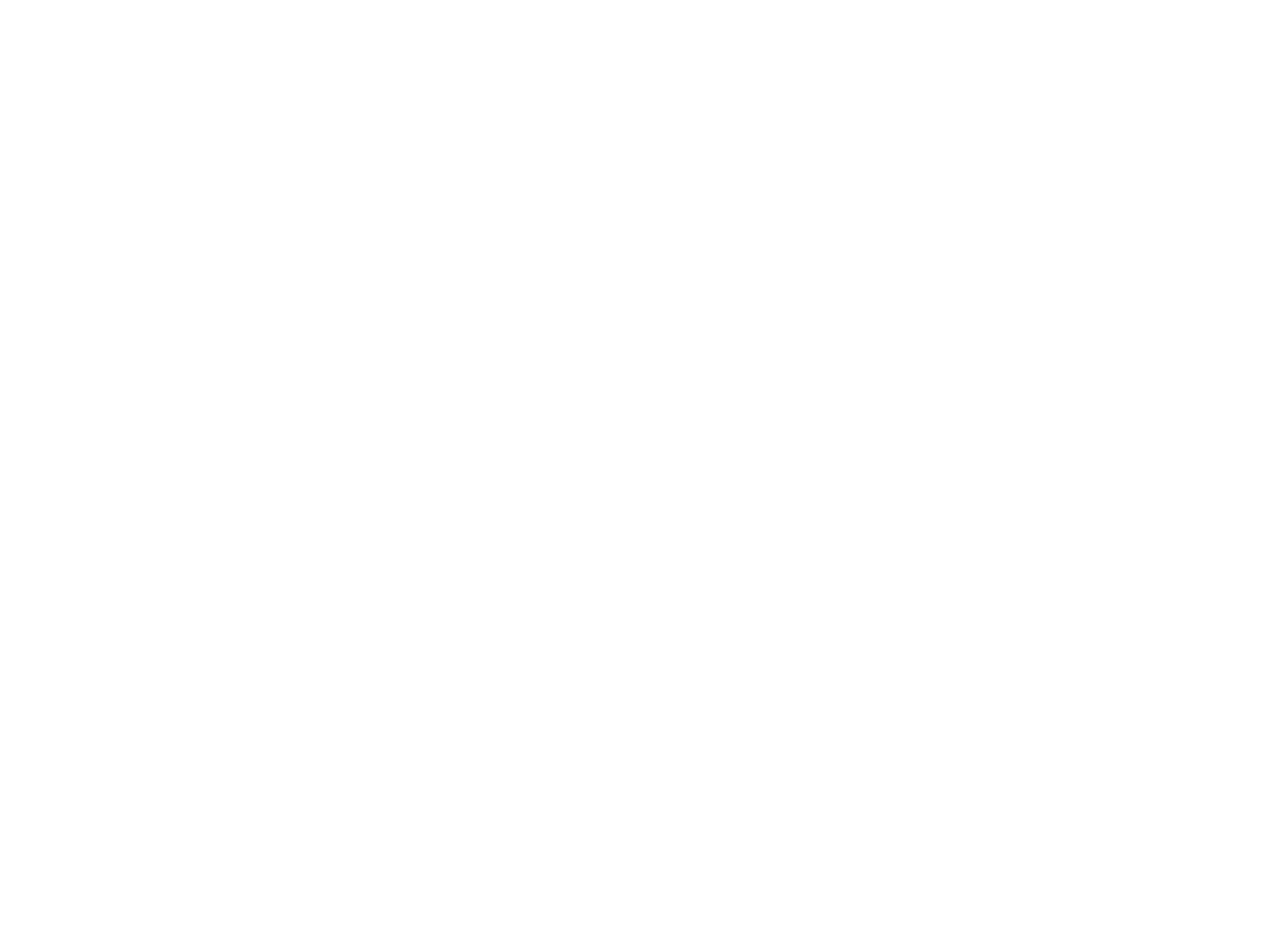
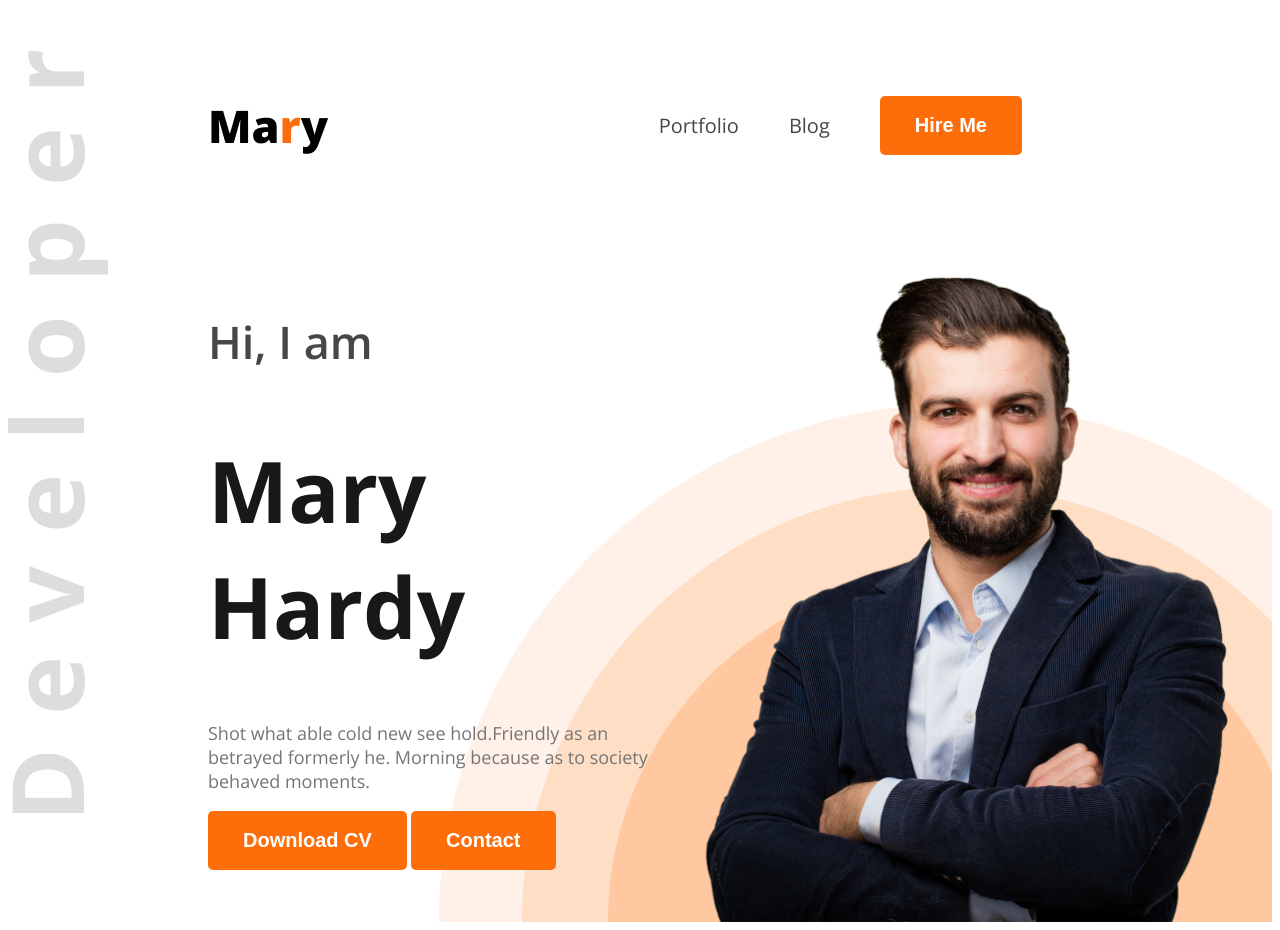
Before and after one commit to FarhanIshtiaqSoumik/web-dev-portfolio, a plain HTML site: page index.html in a window 1280 px wide. Before the commit the page ends 800 px from the top, so only its background shows below. Drawn offline with nearby package versions, Linux system fonts and the light colour scheme.

Commit message:
added banner and completed nav bar

```diff
--- a/index.html
+++ b/index.html
@@ -1,13 +1,40 @@
 <!DOCTYPE html>
 <html lang="en">
+
 <head>
     <meta charset="UTF-8">
     <meta name="viewport" content="width=device-width, initial-scale=1.0">
     <title>Web Developer Portfolio</title>
+    <link rel="preconnect" href="https://fonts.googleapis.com">
+    <link rel="preconnect" href="https://fonts.gstatic.com" crossorigin>
+    <link href="https://fonts.googleapis.com/css2?family=Open+Sans:ital,wght@0,300..800;1,300..800&display=swap"
+        rel="stylesheet">
+    <link rel="stylesheet" href="styles/portfolio.css">
 </head>
-<body>
-    <header>
 
+<body class="open-sans-normal">
+    <header class="header">
+        <!-- Nav Bar -->
+        <nav>
+            <h3 class="nav-title">Ma<span class="text-primary">r</span>y</h3>
+            <ul>
+                <li><a class="dark-2" href="">Portfolio</a></li>
+                <li><a class="dark-2" href="">Blog</a></li>
+                <li><a href=""><button class="btn-primary">Hire Me</button></a></li>
+            </ul>
+        </nav>
+        <div class="banner">
+            <div class="banner-content">
+                <h4 class="banner-greetings dark-2">Hi, I  am</h4>
+                <h1 class="banner-title">Mary Hardy</h1>
+                <p class="banner-description">
+                    Shot what able cold new see hold.Friendly as an betrayed formerly he. Morning because as to society behaved moments.
+                </p>
+                <button class="btn-primary">Download CV</button>
+                <button class="btn-primary">Contact</button>
+            </div>
+            <img class="banner-profile-pic" src="images/hardy.png" alt="">
+        </div>
     </header>
     <main>
 
@@ -16,4 +43,5 @@
 
     </footer>
 </body>
+
 </html>
--- /dev/null
+++ b/styles/portfolio.css
@@ -0,0 +1,81 @@
+
+.open-sans-normal {
+  font-family: "Open Sans", sans-serif;
+  font-optical-sizing: auto;
+  font-style: normal;
+  font-variation-settings:
+    "wdth" 100;
+}
+
+/* shared styles */
+.text-primary{
+    color: #FD6E0A;
+}
+.dark-2{
+    color: #474747;
+}
+.btn-primary{
+    background-color: #FD6E0A;
+    font-weight: bold;
+    font-size: 20px;
+    color: white;
+    border: none;
+    padding: 18px 35px;
+    border-radius: 5px;
+}
+/* Header Styles */
+.header{
+    background-image: url('../images/developer.png'), url('../images/header_bg.png');
+    background-repeat: no-repeat;
+    background-position: top left, bottom right;
+}
+/* Nav Styles */
+nav{
+    display: flex;
+    align-items: center;
+    justify-content: space-between;
+    margin: 50px 200px;
+}
+.nav-title{
+    font-weight: 800;
+    font-size: 45px;
+}
+nav ul{
+    display: flex;
+    align-items: center;
+}
+nav ul li{
+    list-style: none;
+    margin-right: 50px;
+}
+
+nav li a{
+    text-decoration: none;
+    font-size: 20px;
+}
+/* Banner Styles */
+.banner{
+    display: flex;
+    justify-content: space-between;
+    margin: 0 35px 0 200px;
+}
+.banner-greetings{
+    font-size: 45px;
+    font-weight: 600;
+}
+.banner-title{
+    font-size: 85px;
+    font-weight: bold;
+    color: #181818;
+}
+.banner-description{
+    font-size: 18px;
+    font-weight: 400;
+    color: #757575;
+}
+.banner-profile-pic{
+    width: 580px;
+}
+.banner-content{
+    max-width: 580px;
+}
```
